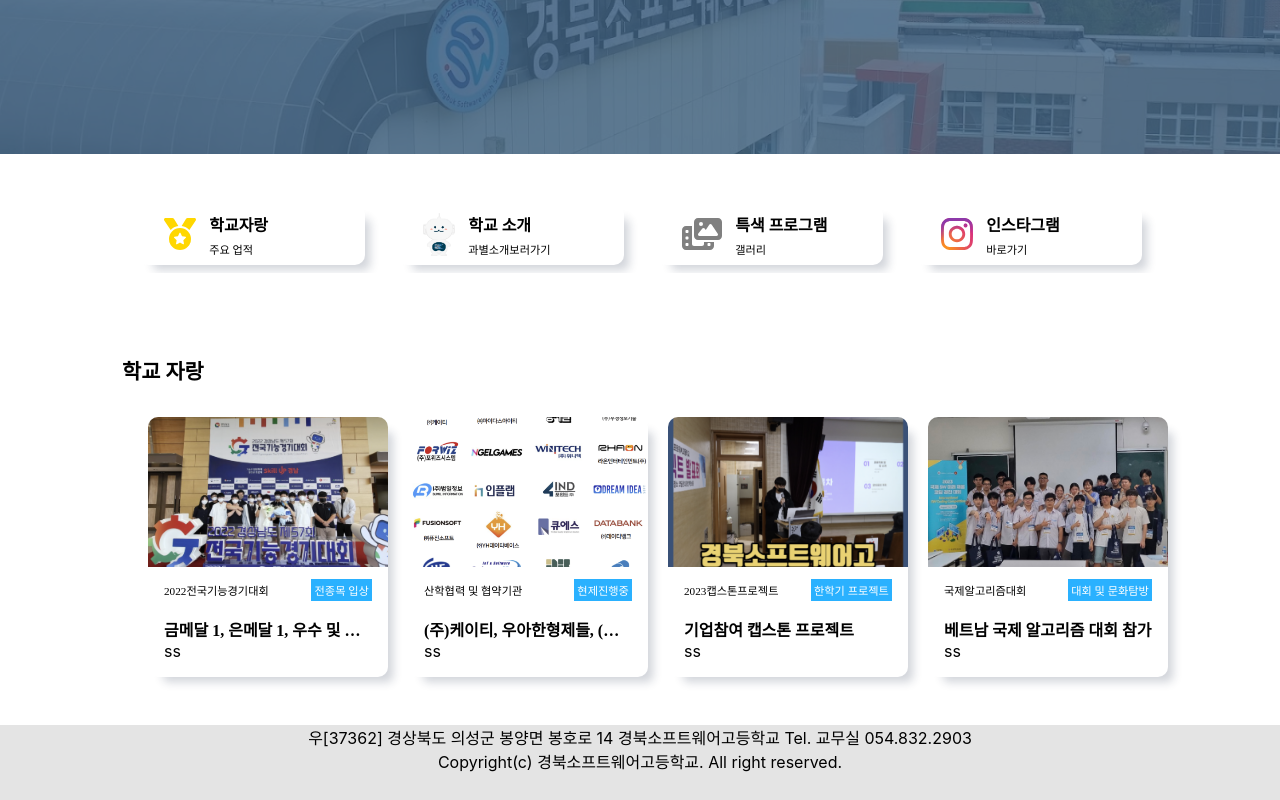
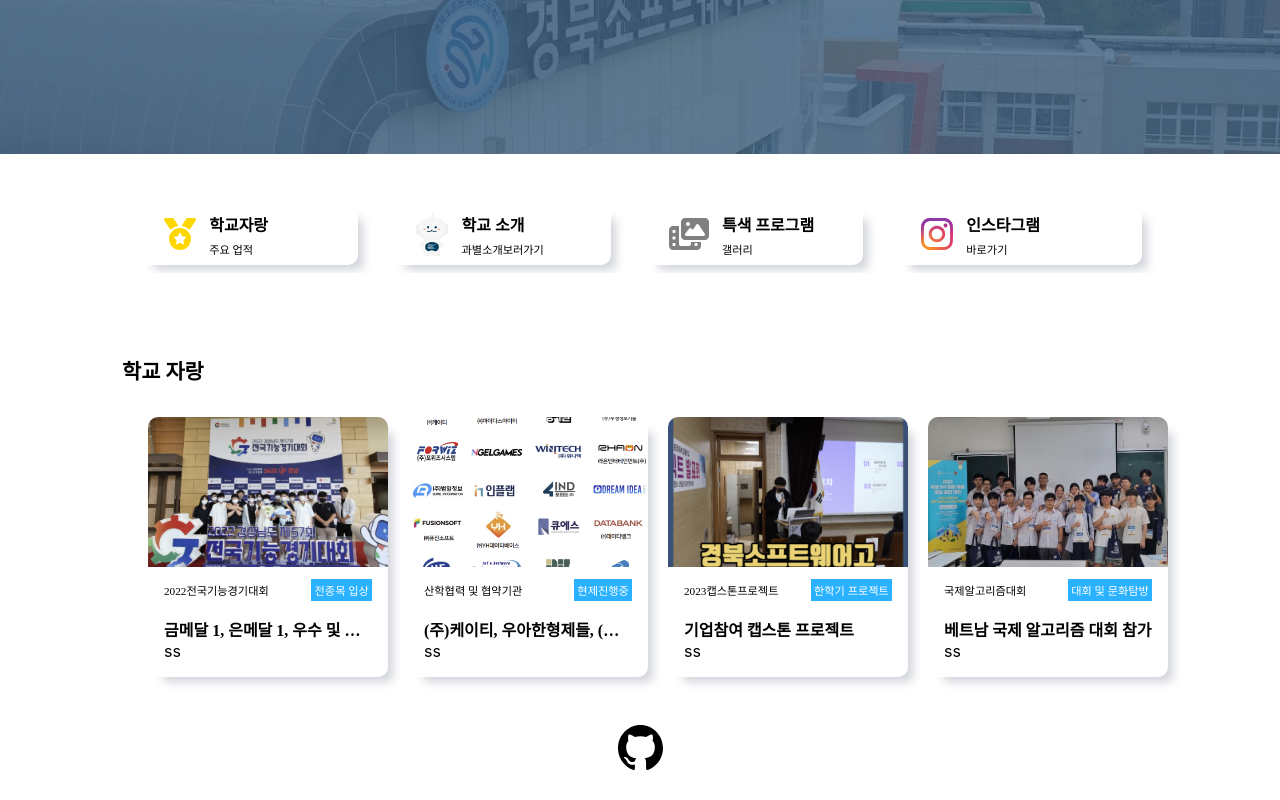
Before and after one commit to GBSWTRASHCAN/7, a React (Create React App) app: page / in a window 1280 px wide. Shown: the part 266-1066 px from the top of the page. Built offline with nearby package versions, Linux system fonts and the light colour scheme; a web font is replaced by a local one.

Commit message:
update Mainpage and onclick insta

```diff
--- a/src/main/MainWeb.module.css
+++ b/src/main/MainWeb.module.css
@@ -120,6 +120,7 @@ section {
 }
 
 .skill_title {
+  color: black;
   display: flex;
   flex-direction: column;
   align-content: center;
@@ -265,10 +266,19 @@ section {
 footer {
   width: 100%;
   height: 75px;
-  background-color: #e4e4e4;
   text-align: center;
   justify-content: center;
   align-items: center;
+}
+
+.git {
+  width: 45px;
+  transition: .2s ease-in-out;
+}
+
+.git:hover {
+  cursor: pointer;
+  filter: invert(45%) sepia(7%) saturate(4777%) hue-rotate(194deg) brightness(89%) contrast(80%);
 }
 
 @media screen and (min-width: 1100px) {
--- a/src/main/MainWeb.tsx
+++ b/src/main/MainWeb.tsx
@@ -5,9 +5,10 @@ import FuctionICo from '../imgs/gbsw/전국.png'
 import MouIco from '../imgs/gbsw/MOU.png'
 import KapstoneICo from "../imgs/gbsw/캡스톤.png";
 import C_Ico from '../imgs/gbsw/국제교류.jpg'
+import Git from '../imgs/github.svg'
 import { FontAwesomeIcon } from "@fortawesome/react-fontawesome";
 import { faMedal, faPhotoFilm } from "@fortawesome/free-solid-svg-icons";
-import { useNavigate } from "react-router-dom";
+import { useNavigate } from 'react-router-dom'
 function MainWeb () {
   const navigate = useNavigate();
   return (
@@ -52,8 +53,11 @@ function MainWeb () {
                 <div className={styles.skill_usage}>주요 업적</div>
               </div>
             </div>
-            <div className={styles.skill} onClick={() => navigate("/Introduce")}>
-              <img src={SoWonIco} className={styles.sowon}/>
+            <div
+              className={styles.skill}
+              onClick={() => navigate("/Introduce")}
+            >
+              <img src={SoWonIco} className={styles.sowon} />
               <div className={styles.skill_title}>
                 <div className={styles.skill_name}>학교 소개</div>
                 <div className={styles.skill_usage}>과별소개보러가기</div>
@@ -70,13 +74,17 @@ function MainWeb () {
                 <div className={styles.skill_usage}>갤러리</div>
               </div>
             </div>
-            <div className={styles.skill}>
+            <a
+              href="https://www.instagram.com/gbsw_hs/"
+              target="_blank"
+              className={styles.skill}
+            >
               <img src={InstagramIco} className={styles.insta_style} />
               <div className={styles.skill_title}>
                 <div className={styles.skill_name}>인스타그램</div>
                 <div className={styles.skill_usage}>바로가기</div>
               </div>
-            </div>
+            </a>
           </div>
         </div>
       </section>
@@ -125,9 +133,7 @@ function MainWeb () {
                 <img src={KapstoneICo} className={styles.class_img} />
                 <div className={styles.class_container}>
                   <div className={styles.class_skill}>
-                    <div className={styles.class_type}>
-                      2023캡스톤프로젝트
-                    </div>
+                    <div className={styles.class_type}>2023캡스톤프로젝트</div>
                     <div className={styles.class_format}>한학기 프로젝트</div>
                   </div>
                   <div className={styles.class_desc}>
@@ -142,9 +148,7 @@ function MainWeb () {
                 <img src={C_Ico} className={styles.class_img} />
                 <div className={styles.class_container}>
                   <div className={styles.class_skill}>
-                    <div className={styles.class_type}>
-                      국제알고리즘대회
-                    </div>
+                    <div className={styles.class_type}>국제알고리즘대회</div>
                     <div className={styles.class_format}>대회 및 문화탐방</div>
                   </div>
                   <div className={styles.class_desc}>
@@ -161,8 +165,9 @@ function MainWeb () {
       </section>
       <footer>
         <div className={styles.inner}>
-        <div className={styles.address}>우[37362] 경상북도 의성군 봉양면 봉호로 14 경북소프트웨어고등학교 Tel. 교무실 054.832.2903</div>
-        <div className={styles.address_title}>Copyright(c) 경북소프트웨어고등학교. All right reserved.</div>
+          <a href="https://github.com/806gw/Promotion_gbsw" target="_blank">
+            <img src={Git} className={styles.git} />
+          </a>
         </div>
       </footer>
     </div>
```
Also changed, not shown: src/imgs/discord-svgrepo-com (2).svg (added).
